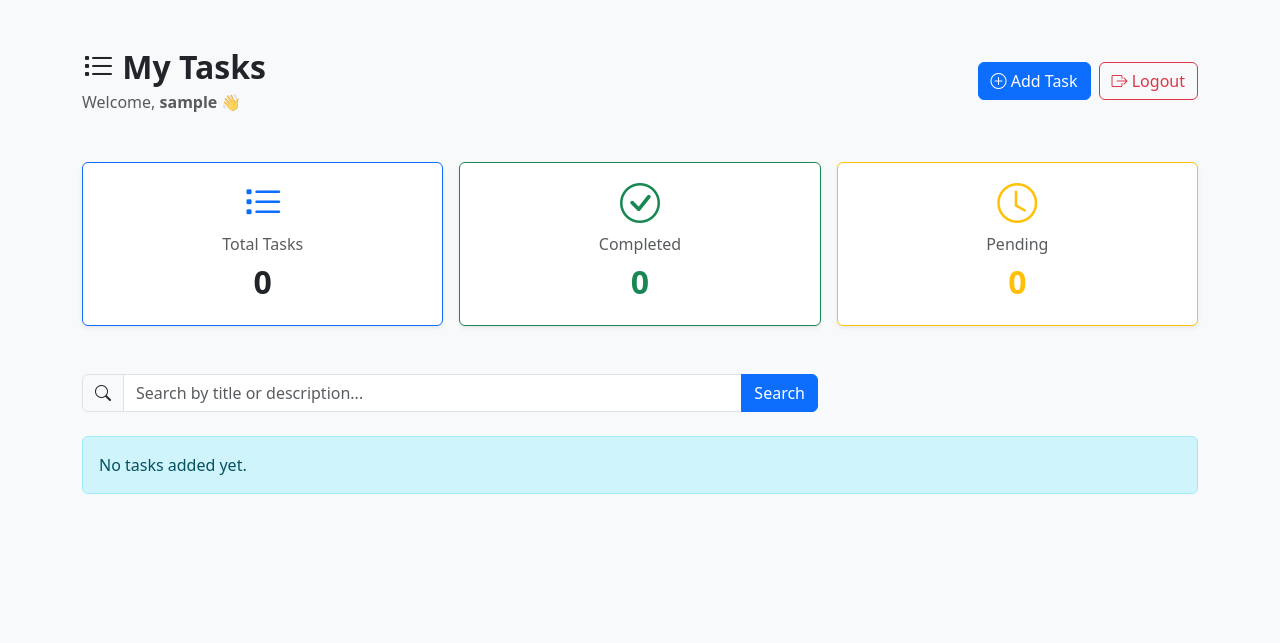
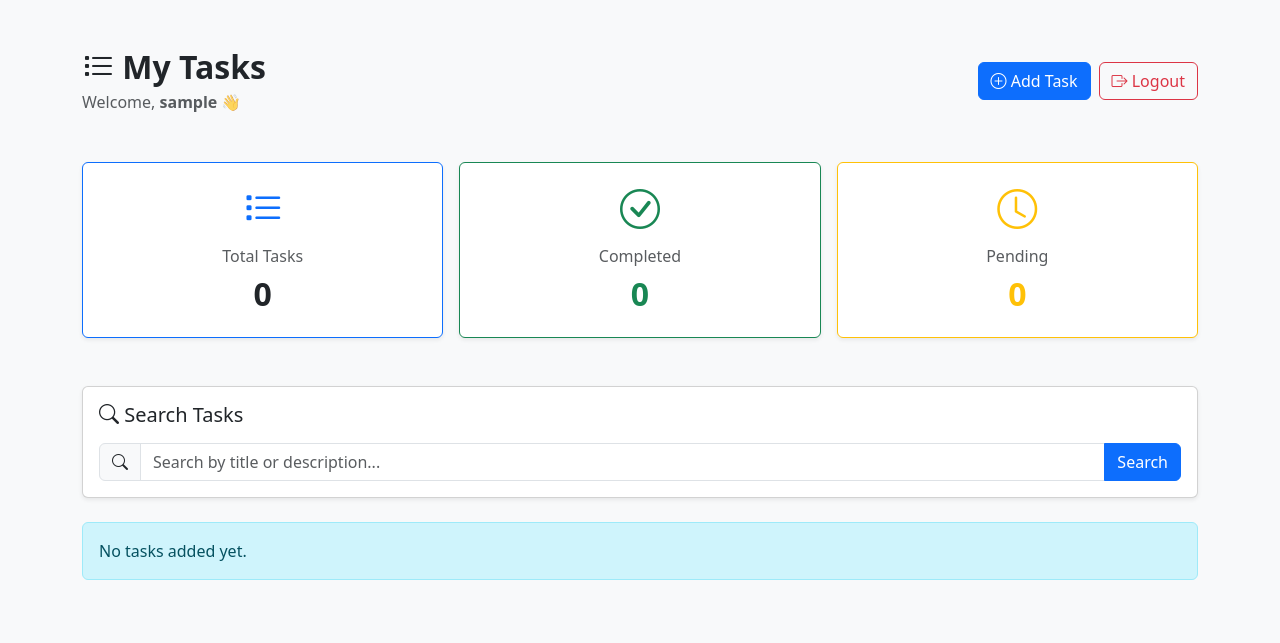
Before and after one commit to Nandhu11747/to-do, a Django app: page / in a window 1280 px wide. Shown: the top 643 px of the page. Run offline with Django 5.2, Linux system fonts and the light colour scheme; the visitor is signed in with stand-in values (Sample User, id 1); data that the repository does not hold is empty.

Commit message:
structure base

```diff
--- /dev/null
+++ b/todo/templates/base.html
@@ -0,0 +1,53 @@
+{% load static %}
+<!DOCTYPE html>
+<html lang="en">
+
+<head>
+
+    <meta charset="UTF-8">
+    <meta name="viewport" content="width=device-width, initial-scale=1">
+
+    <title>
+        {% block title %}
+        Task Manager
+        {% endblock %}
+    </title>
+
+    <!-- Bootstrap -->
+    <link href="https://cdn.jsdelivr.net/npm/bootstrap@5.3.7/dist/css/bootstrap.min.css" rel="stylesheet">
+
+    <!-- Bootstrap Icons -->
+    <link rel="stylesheet" href="https://cdn.jsdelivr.net/npm/bootstrap-icons@1.13.1/font/bootstrap-icons.min.css">
+
+    <!-- Flatpickr -->
+    <link rel="stylesheet" href="https://cdn.jsdelivr.net/npm/flatpickr/dist/flatpickr.min.css">
+
+    <!-- Custom CSS -->
+    <link rel="stylesheet" href="{% static 'css/style.css' %}">
+
+    {% block extra_css %}
+    {% endblock %}
+
+</head>
+
+<body class="bg-light">
+
+<div class="container py-5">
+
+    {% block content %}
+    {% endblock %}
+
+</div>
+
+<!-- Bootstrap JS -->
+<script src="https://cdn.jsdelivr.net/npm/bootstrap@5.3.7/dist/js/bootstrap.bundle.min.js"></script>
+
+<!-- Flatpickr -->
+<script src="https://cdn.jsdelivr.net/npm/flatpickr"></script>
+
+{% block extra_js %}
+{% endblock %}
+
+</body>
+
+</html>
--- a/todo/templates/todo/home.html
+++ b/todo/templates/todo/home.html
@@ -1,15 +1,10 @@
-<!DOCTYPE html>
-<html>
-<head>
-    <title>To-Do List</title>
+{% extends "base.html" %}
 
-    <meta name="viewport" content="width=device-width, initial-scale=1">
-    <link href="https://cdn.jsdelivr.net/npm/bootstrap@5.3.7/dist/css/bootstrap.min.css" rel="stylesheet">
-    <link rel="stylesheet" href="https://cdn.jsdelivr.net/npm/bootstrap-icons@1.13.1/font/bootstrap-icons.min.css">
-</head>
-<body class="bg-light">
+    {% block title %}
+    My Tasks
+    {% endblock %}
 
-<div class="container mt-5">
+{% block content %}
 
     <div class="d-flex flex-column flex-lg-row justify-content-between align-items-lg-center gap-3 mb-5">
 
@@ -49,6 +44,8 @@
 
     </div>
 
+    <!----dashboard---->
+
     <div class="row g-3 mb-5">
 
         <div class="col-12 col-md-4">
@@ -57,7 +54,7 @@
 
                 <div class="card-body text-center">
 
-                    <i class="bi bi-list-task display-6 text-primary"></i>
+                    <i class="bi bi-list-task fs-1 text-primary"></i>
 
                     <h6 class="text-muted mt-2">
                         Total Tasks
@@ -79,7 +76,7 @@
 
                 <div class="card-body text-center">
 
-                    <i class="bi bi-check-circle display-6 text-success"></i>
+                    <i class="bi bi-check-circle fs-1 text-success"></i>
 
                     <h6 class="text-muted mt-2">
                         Completed
@@ -101,7 +98,7 @@
 
                 <div class="card-body text-center">
 
-                    <i class="bi bi-clock display-6 text-warning"></i>
+                    <i class="bi bi-clock fs-1 text-warning"></i>
 
                     <h6 class="text-muted mt-2">
                         Pending
@@ -122,9 +119,14 @@
 
 
 
-<div class="row mb-4">
+    <div class="card shadow-sm mb-4">
 
-    <div class="col-12 col-lg-8">
+        <div class="card-body">
+
+            <h5 class="mb-3">
+                <i class="bi bi-search"></i>
+                Search Tasks
+            </h5>
 
             <form method="GET">
 
@@ -165,75 +167,68 @@
 
         <div class="card-body">
 
-           <div class="d-flex flex-column flex-lg-row justify-content-between gap-3">
+           <div class="task-content">
 
-                <div>
+
 
                     {% if task.completed %}
-                        <h4 class="text-decoration-line-through text-success">
+                        <h4 class="fw-bold text-success text-decoration-line-through mb-3">
                             {{ task.title }}
                         </h4>
                     {% else %}
-                        <h4>{{ task.title }}</h4>
+                        <h4 class="fw-bold mb-3">
+                            {{ task.title }}
+                        </h4>
                     {% endif %}
+
+                <div class="d-flex flex-wrap gap-2 mb-3">
+
+                    <!-- Admin / Personal Badge -->
 
                     {% if not request.user.is_superuser %}
                         {% if task.created_by.is_superuser %}
-                            <span class="badge bg-danger mb-2">
-                                <i class="bi bi-shield-fill-check"></i>
+                            <span class="badge bg-danger">
+                                <i class="bi bi-shield-fill-check me-1"></i>
                                 Admin Task
                             </span>
                         {% else %}
-                            <span class="badge bg-primary mb-2">
-                                <i class="bi bi-person-fill"></i>
+                            <span class="badge bg-primary">
+                                <i class="bi bi-person-fill me-1"></i>
                                 Personal Task
                             </span>
                         {% endif %}
                     {% endif %}
 
-                    <p class="text-muted">
-                        {{ task.description }}
-                    </p>
-
-                    {% if request.user.is_superuser %}
-                        <small class="text-primary">
-                            <strong>Assigned to:</strong> {{ task.assigned_to.username }}
-                        </small>
-                        <br>
-
-                        <small class="text-info">
-                            <strong>Created by:</strong> {{ task.created_by.username }}
-                        </small>
-                        <br>
-                    {% endif %}
-
-                    <small class="text-secondary">
-                        Created:
-                        {{ task.created_at|date:"d M Y . h:i A"}}
-                    </small>
-
+                    <!-- Due Status -->
 
                     {% if not task.completed %}
 
                         {% if task.days_left > 0 %}
-
                             <span class="badge bg-info">
+                                <i class="bi bi-hourglass-split me-1"></i>
                                 {{ task.days_left }} day{{ task.days_left|pluralize }} left
                             </span>
 
                         {% elif task.days_left == 0 %}
+
                             <span class="badge bg-warning text-dark">
-                                Due today
+                                <i class="bi bi-alarm me-1"></i>
+                                Due Today
                             </span>
+
                         {% else %}
+
                             <span class="badge bg-danger">
+                                <i class="bi bi-exclamation-circle me-1"></i>
                                 {{ task.overdue_days }} day{{ task.overdue_days|pluralize }} overdue
                             </span>
+
                         {% endif %}
 
                     {% else %}
+
                         <span class="badge bg-success">
-                                <i class="bi bi-check-circle-fill"></i>
+                            <i class="bi bi-check-circle-fill me-1"></i>
                             Completed
                         </span>
 
@@ -241,40 +236,109 @@
 
                 </div>
 
-                <div class="d-flex flex-wrap gap-2 align-self-start">
-
-                    {%if task.completed %}
-                        <a href="{% url 'complete_task' task.id %}"
-                            class="btn btn-secondary btn-sm">
-                            Mark pending
-                        </a>
+                {% if task.description %}
+                    <p class="text-muted mb-3">
+                        {{ task.description }}
+                    </p>
                 {% else %}
-                        <a href="{% url 'complete_task' task.id %}"
-                            class="btn btn-success btn-sm">
-                            Mark completed
-                        </a>
+                    <p class="text-muted fst-italic mb-3">
+                        No description provided.
+                    </p>
                 {% endif %}
 
-                    {% if request.user.is_superuser or task.created_by == request.user %}
-                        <a href="{% url 'edit_task' task.id %}"
-                            class="btn btn-warning btn-sm">
-                            Edit
-                        </a>
-                    {% endif %}
 
-                    {% if request.user.is_superuser or task.created_by == request.user %}
-                        <a href="{% url 'delete_task' task.id %}"
-                            class="btn btn-danger btn-sm">
-                            Delete
-                        </a>
-                    {% endif %}
+                <hr>
+
+                <div class="row small text-muted mt-3">
+
+                    <div class="col-md-4 mb-2">
+                    <strong>
+                        <i class="bi bi-calendar-event"></i>
+
+                        Due
+                    </strong>
+
+                        <div>
+
+                        {{ task.due_date|date:"d M Y" }}
 
                         </div>
 
                     </div>
 
+                    <div class="col-md-4 mb-2">
+                    <strong>
+
+                        <i class="bi bi-clock-history"></i>
+
+                        Created
+                    </strong>
+
+                        <div>
+
+                        {{ task.created_at|date:"d M Y • h:i A" }}
+
                         </div>
 
+                    </div>
+
+                     {% if request.user.is_superuser %}
+
+                    <div class="col-md-4 mb-2">
+                    <strong>
+                        <i class="bi bi-person"></i>
+
+                        Assigned To
+                    </strong>
+
+                        <div>
+
+                        {{ task.assigned_to.username }}
+
+                        </div>
+
+                    </div>
+
+                    {% endif %}
+
+                </div>
+
+                <hr>
+
+                <div class="d-flex flex-wrap gap-2 mt-3">
+
+                    {% if task.completed %}
+                        <a href="{% url 'complete_task' task.id %}"
+                            class="btn btn-secondary btn-sm">
+                            <i class="bi bi-arrow-counterclockwise"></i>
+                            Mark Pending
+                        </a>
+                    {% else %}
+                        <a href="{% url 'complete_task' task.id %}"
+                            class="btn btn-success btn-sm">
+                            <i class="bi bi-check-circle"></i>
+                            Mark Completed
+                        </a>
+                    {% endif %}
+
+                    {% if request.user.is_superuser or task.created_by == request.user %}
+
+                        <a href="{% url 'edit_task' task.id %}"
+                            class="btn btn-outline-warning btn-sm">
+                            <i class="bi bi-pencil-square"></i>
+                            Edit
+                        </a>
+
+                        <a href="{% url 'delete_task' task.id %}"
+                            class="btn btn-outline-danger btn-sm">
+                            <i class="bi bi-trash"></i>
+                            Delete
+                        </a>
+
+                    {% endif %}
+
+                </div>
+            </div>
         </div>
 
         {% empty %}
@@ -284,8 +348,6 @@
         </div>
 
         {% endfor %}
-
     </div>
 
-</body>
-</html>
+{% endblock %}
```
Also changed, not shown: todo/static/css/style.css (added). Lines whose indentation alone changed are shown as unchanged.
